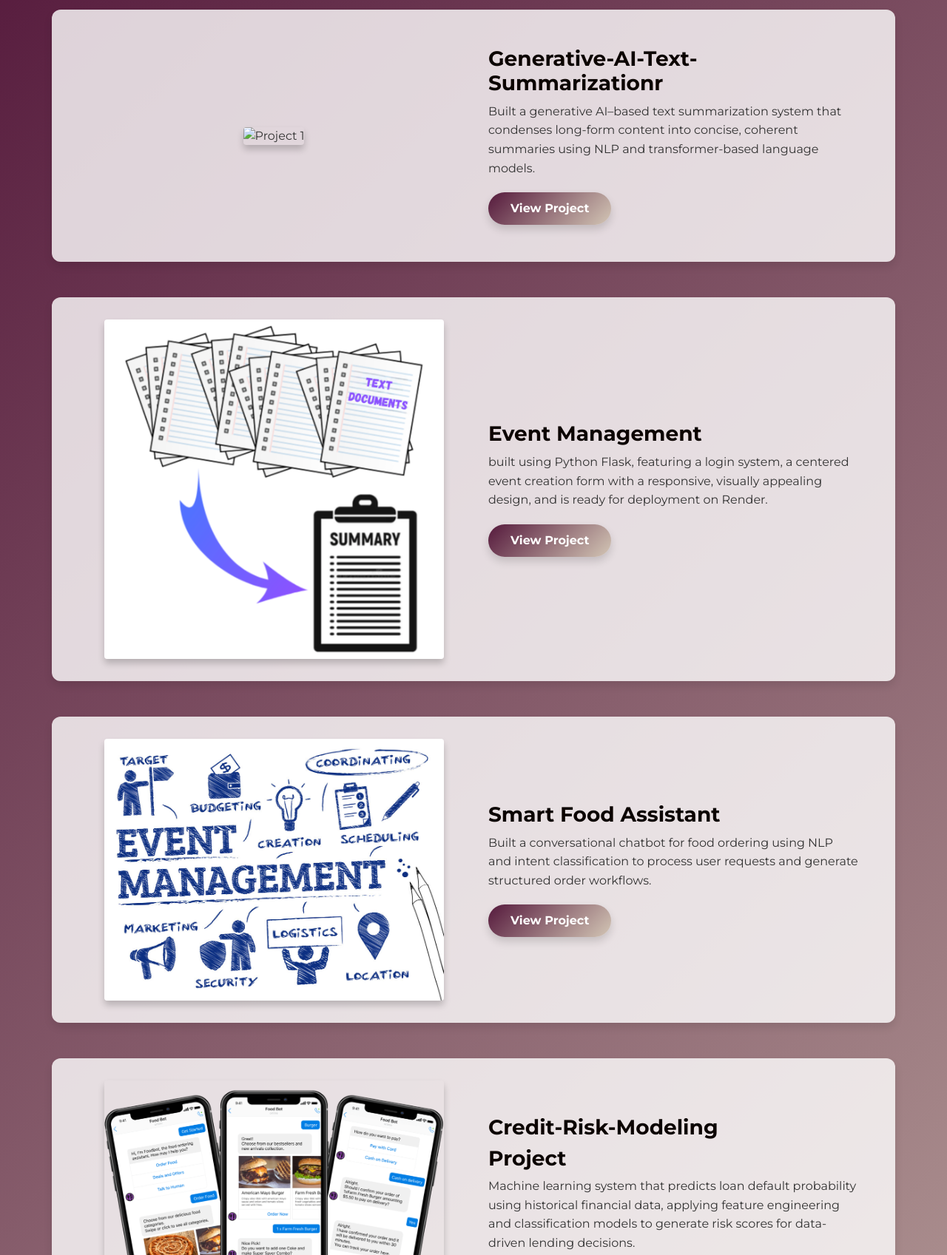
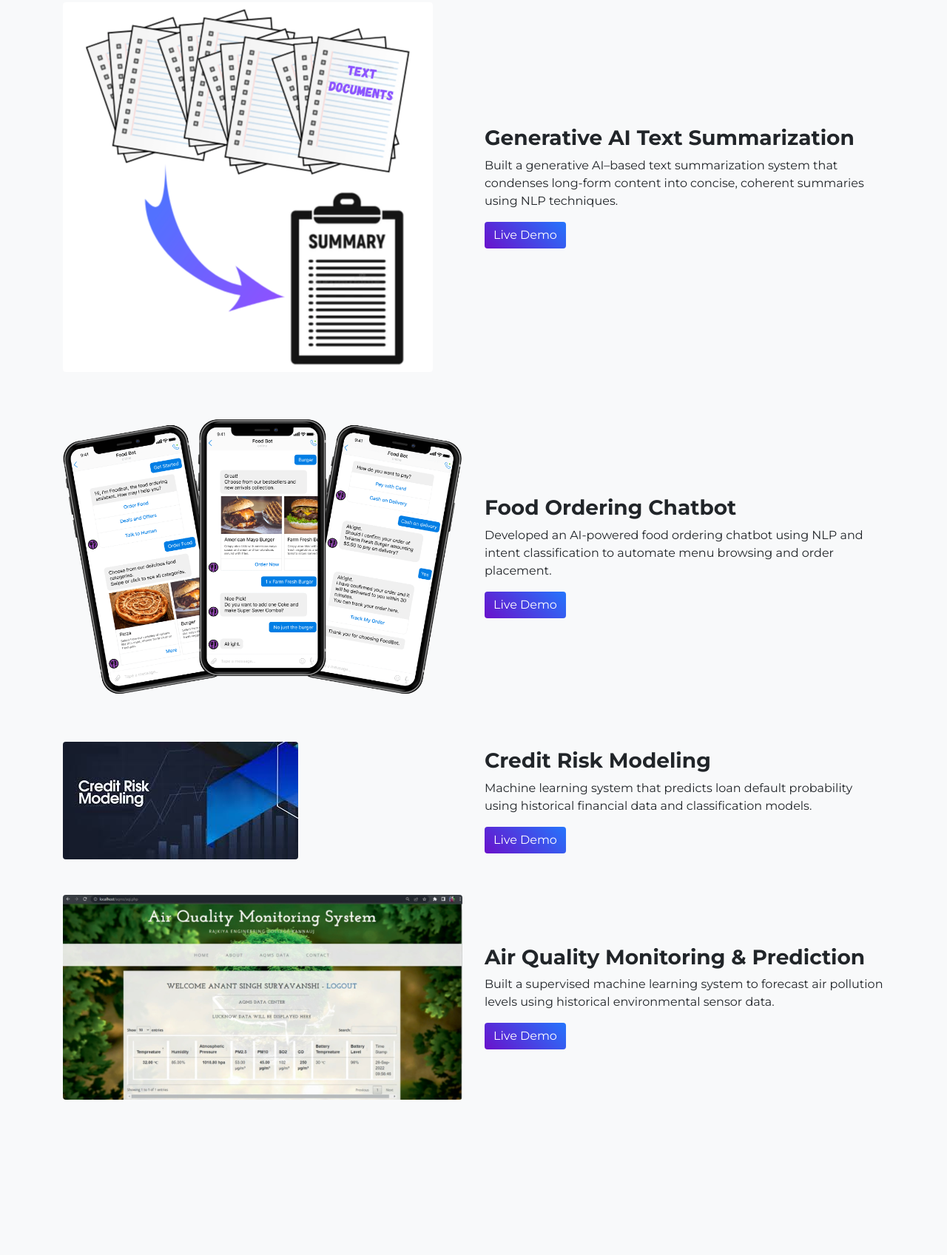
Before and after one commit to aadiiiitii001/project, a plain HTML site: page index.html in a window 1280 px wide. Shown: the part 141-1838 px from the top of the page at 74% size. After the commit the page ends 1676 px from the top, so only its background shows below. Drawn offline with nearby package versions, Linux system fonts and the light colour scheme.

Commit message:
Update index.html

```diff
--- a/index.html
+++ b/index.html
@@ -4,158 +4,122 @@
     <meta charset="UTF-8">
     <meta name="viewport" content="width=device-width, initial-scale=1.0">
     <title>Project Portfolio</title>
-    <!-- Bootstrap CSS -->
+
+    <!-- Bootstrap -->
     <link href="https://stackpath.bootstrapcdn.com/bootstrap/4.5.2/css/bootstrap.min.css" rel="stylesheet">
-    <!-- Custom CSS -->
-    <link rel="stylesheet" href="styles.css">
-    <!-- Google Fonts -->
+
+    <!-- Google Font -->
     <link href="https://fonts.googleapis.com/css2?family=Montserrat:wght@400;700&display=swap" rel="stylesheet">
+
+    <style>
+        body {
+            font-family: 'Montserrat', sans-serif;
+            background: #f8f9fa;
+        }
+        .project-title {
+            font-weight: 700;
+        }
+        .gradient-btn {
+            background: linear-gradient(45deg, #6a11cb, #2575fc);
+            color: #fff;
+            border: none;
+        }
+        .gradient-btn:hover {
+            opacity: 0.9;
+        }
+    </style>
 </head>
 <body>
+
 <div class="container my-5">
-        <h1 class="text-center gradient-text mb-5">My Project Portfolio</h1>
+    <h1 class="text-center mb-5">My Project Portfolio</h1>
 
-        <!-- Project Section -->
-        <div class="row project-row align-items-center mb-5">
-            <div class="col-md-6 project-img-container">
-                <img src="./images/carrer.jpg" alt="Project 1" class="img-fluid rounded">
+    <!-- Generative AI Text Summarization -->
+    <div class="row align-items-center mb-5">
+        <div class="col-md-6">
+            <img src="images/Generative Ai Text Summarization.png"
+                 alt="Generative AI Text Summarization System"
+                 class="img-fluid rounded">
         </div>
-            <div class="col-md-6 project-details">
-                <h3 class="project-title">Generative-AI-Text-Summarizationr</h3>
-                <p class="project-description">
-                    Built a generative AI–based text summarization system that condenses long-form content into concise, coherent summaries using NLP and transformer-based language models.
+        <div class="col-md-6">
+            <h3 class="project-title">Generative AI Text Summarization</h3>
+            <p>
+                Built a generative AI–based text summarization system that condenses long-form
+                content into concise, coherent summaries using NLP techniques.
             </p>
-                <button class="btn gradient-btn" onclick="window.open('https://generative-ai-text-summarization.onrender.com')">View Project</button>
-            </div>
-        </div>
-        <!-- Add more project sections as needed -->
-
-        <!-- Project Section -->
-        <div class="row project-row align-items-center mb-5">
-            <div class="col-md-6 project-img-container">
-                <img src="images/Generative Ai Text Summarization.png" alt="Project 1" class="img-fluid rounded">
-            </div>
-            <div class="col-md-6 project-details">
-                <h3 class="project-title">Event Management</h3>
-                <p class="project-description">
-                    built using Python Flask, featuring a login system, a centered event creation form with a responsive, visually appealing design, and is ready for deployment on Render.
-                </p>
-                <button class="btn gradient-btn" onclick="window.open('https://event-management-1-2994.onrender.com')">View Project</button>
-            </div>
-        </div>
-        <!-- Add more project sections as needed -->
-
-        <!-- Project Section -->
-        <div class="row project-row align-items-center mb-5">
-            <div class="col-md-6 project-img-container">
-                <img src="images/event.jpg" alt="Project 1" class="img-fluid rounded">
-            </div>
-            <div class="col-md-6 project-details">
-                <h3 class="project-title">Smart Food Assistant</h3>
-                <p class="project-description">
-                    Built a conversational chatbot for food ordering using NLP and intent classification to process user requests and generate structured order workflows.
-                </p>
-                <button class="btn gradient-btn" onclick="window.open('https://food-ordering-chatbot-dnf3.onrender.com')">View Project</button>
-            </div>
-        </div>
-        <!-- Add more project sections as needed -->
-
-        <!-- Project Section -->
-        <div class="row project-row align-items-center mb-5">
-            <div class="col-md-6 project-img-container">
-                <img src="images/Food_Ordering_Chatbot.png" alt="Project 1" class="img-fluid rounded">
-            </div>
-            <div class="col-md-6 project-details">
-                <h3 class="project-title">Credit-Risk-Modeling</h3>
-                <h4 class="project-title">Project</h4>
-                <p class="project-description">
-                    Machine learning system that predicts loan default probability using historical financial data, applying feature engineering and classification models to generate risk scores for data-driven lending decisions.
-                </p>
-                <button class="btn gradient-btn" onclick="window.open('https://credit-risk-modeling-v01e.onrender.com/')">View Project</button>
-            </div>
-        </div>
-        <!-- Add more project sections as needed -->
-
-        <!-- Project Section -->
-        <div class="row project-row align-items-center mb-5">
-            <div class="col-md-6 project-img-container">
-                <img src="images/Credit Risk Modelling.jpg" alt="Project 1" class="img-fluid rounded">
-            </div>
-            <div class="col-md-6 project-details">
-                <h3 class="project-title">Generative-AI-Chat-Assistant</h3>
-
-                <p class="project-description">
-                    Developed a Generative AI chat assistant leveraging LLM-based text generation to process user prompts and deliver contextually relevant responses, with prompt handling and response optimization for consistency.
-                </p>
-                <button class="btn gradient-btn" onclick="window.open('https://generative-ai-chat-assistant-1.onrender.com/')">View Project</button>
-            </div>
-        </div>
-        <!-- Add more project sections as needed -->
-
-        <!-- Project Section -->
-        <div class="row project-row align-items-center mb-5">
-            <div class="col-md-6 project-img-container">
-                <img src="images/hqdefault.jpg" alt="Project 1" class="img-fluid rounded">
-            </div>
-            <div class="col-md-6 project-details">
-                <h3 class="project-title">Retail Sales Data Analysis System</h3>
-
-                <p class="project-description">
-                    Analyzed large-scale retail sales data to identify trends, top-performing products, and revenue patterns using data cleaning, aggregation, and analytical reporting to support business decision-making.
-                </p>
-                <button class="btn gradient-btn" onclick="window.open('https://walmart-sql-python.onrender.com/')">View Project</button>
-            </div>
-        </div>
-        <!-- Add more project sections as needed -->
-
-        <!-- Project Section -->
-        <div class="row project-row align-items-center mb-5">
-            <div class="col-md-6 project-img-container">
-                <img src="" alt="Project 1" class="img-fluid rounded">
-            </div>
-            <div class="col-md-6 project-details">
-                <h3 class="project-title">Air-Quality-Monitoring-Prediction-System</h3>
-                <p class="project-description">
-                    Built an air quality prediction system using supervised machine learning to forecast pollutant levels from historical sensor data, evaluated for accuracy and reliability.
-                </p>
-                <button class="btn gradient-btn" onclick="window.open('https://air-quality-monitoring-prediction-system.onrender.com/')">View Project</button>
+            <a href="https://generative-ai-text-summarization.onrender.com"
+               target="_blank"
+               class="btn gradient-btn">
+                Live Demo
+            </a>
         </div>
     </div>
 
-           <div class="row project-row align-items-center mb-5">
-            <div class="col-md-6 project-img-container">
-                <img src="./images/background.png" alt="Project 1" class="img-fluid rounded">
+    <!-- Food Ordering Chatbot -->
+    <div class="row align-items-center mb-5">
+        <div class="col-md-6">
+            <img src="images/Food_Ordering_Chatbot.png"
+                 alt="Food Ordering Chatbot"
+                 class="img-fluid rounded">
         </div>
-            <div class="col-md-6 project-details">
-                <h3 class="project-title">Task-Project-Management</h3>
-                <p class="project-description">
-                    Built a backend task and project management API using FastAPI with JWT-based authentication, RBAC, and relational database design to support scalable workflow management.
+        <div class="col-md-6">
+            <h3 class="project-title">Food Ordering Chatbot</h3>
+            <p>
+                Developed an AI-powered food ordering chatbot using NLP and intent classification
+                to automate menu browsing and order placement.
             </p>
-                <button class="btn gradient-btn" onclick="window.open('https://task-project-management-rest-api.onrender.com/')">View Project</button>
+            <a href="https://food-ordering-chatbot-dnf3.onrender.com"
+               target="_blank"
+               class="btn gradient-btn">
+                Live Demo
+            </a>
         </div>
     </div>
-        <!-- Add more project sections as needed -->
 
-        <!-- Project Section -->
-        <!-- <div class="row project-row align-items-center mb-5">
-            <div class="col-md-6 project-img-container">
-                <img src="project-image.jpg" alt="Project 1" class="img-fluid rounded">
+    <!-- Credit Risk Modeling -->
+    <div class="row align-items-center mb-5">
+        <div class="col-md-6">
+            <img src="images/Credit Risk Modelling.jpg"
+                 alt="Credit Risk Modeling System"
+                 class="img-fluid rounded">
         </div>
-            <div class="col-md-6 project-details">
-                <h3 class="project-title">Project 1</h3>
-                <p class="project-description">
-                    This project demonstrates the development of a fully responsive web application with a smooth UI/UX using HTML, CSS, JavaScript, and Bootstrap.
+        <div class="col-md-6">
+            <h3 class="project-title">Credit Risk Modeling</h3>
+            <p>
+                Machine learning system that predicts loan default probability using historical
+                financial data and classification models.
             </p>
-                <button class="btn gradient-btn" onclick="window.open('https://project1-link.com')">View Project</button>
+            <a href="https://credit-risk-modeling-v01e.onrender.com"
+               target="_blank"
+               class="btn gradient-btn">
+                Live Demo
+            </a>
         </div>
-        </div> -->
-        <!-- Add more project sections as needed -->
+    </div>
 
+    <!-- Air Quality Monitoring -->
+    <div class="row align-items-center mb-5">
+        <div class="col-md-6">
+            <img src="images/Air_Quality_Monitoring_Prediction_System.png"
+                 alt="Air Quality Monitoring and Prediction System"
+                 class="img-fluid rounded">
+        </div>
+        <div class="col-md-6">
+            <h3 class="project-title">Air Quality Monitoring & Prediction</h3>
+            <p>
+                Built a supervised machine learning system to forecast air pollution levels
+                using historical environmental sensor data.
+            </p>
+            <a href="https://air-quality-monitoring-prediction-system.onrender.com"
+               target="_blank"
+               class="btn gradient-btn">
+                Live Demo
+            </a>
+        </div>
+    </div>
 
 </div>
 
-    <!-- Bootstrap JS and dependencies -->
-    <script src="https://code.jquery.com/jquery-3.5.1.slim.min.js"></script>
 <script src="https://cdn.jsdelivr.net/npm/bootstrap@4.5.2/dist/js/bootstrap.bundle.min.js"></script>
 </body>
 </html>
```
Lines whose indentation alone changed are shown as unchanged.
